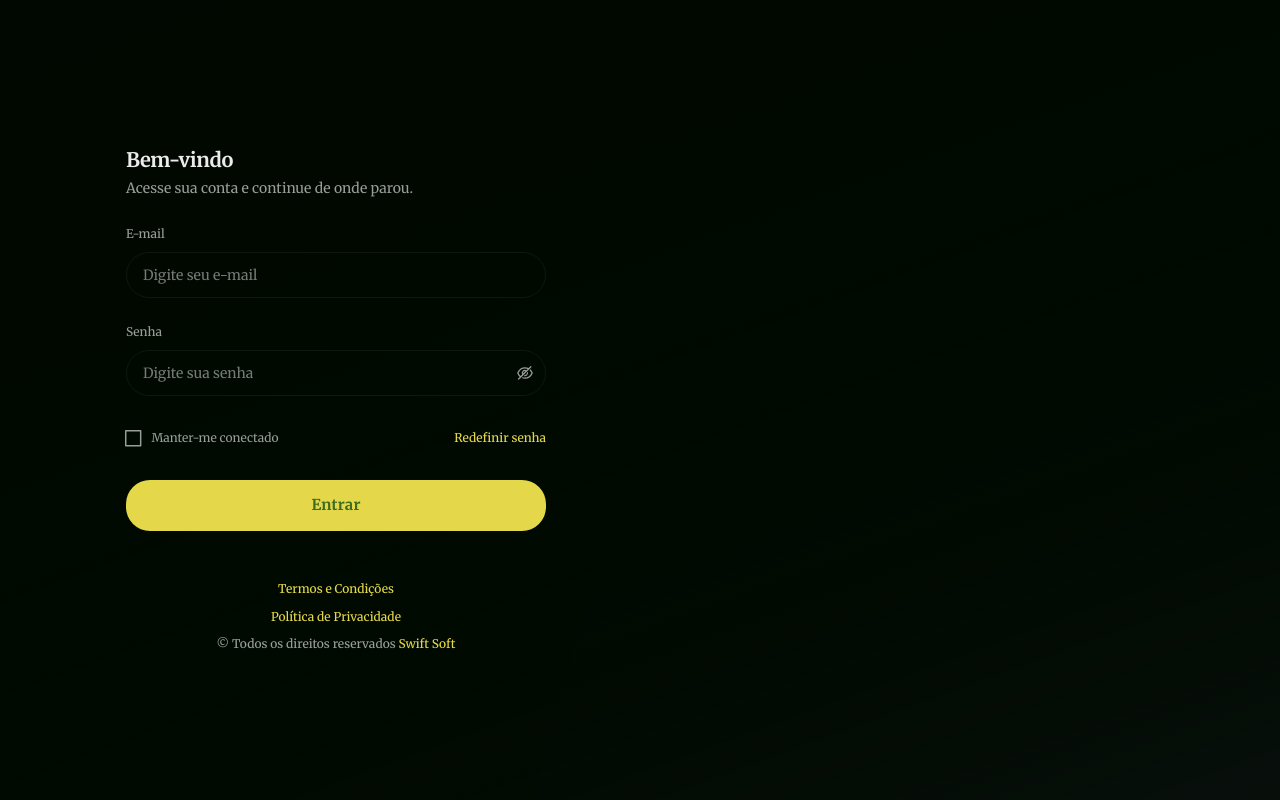
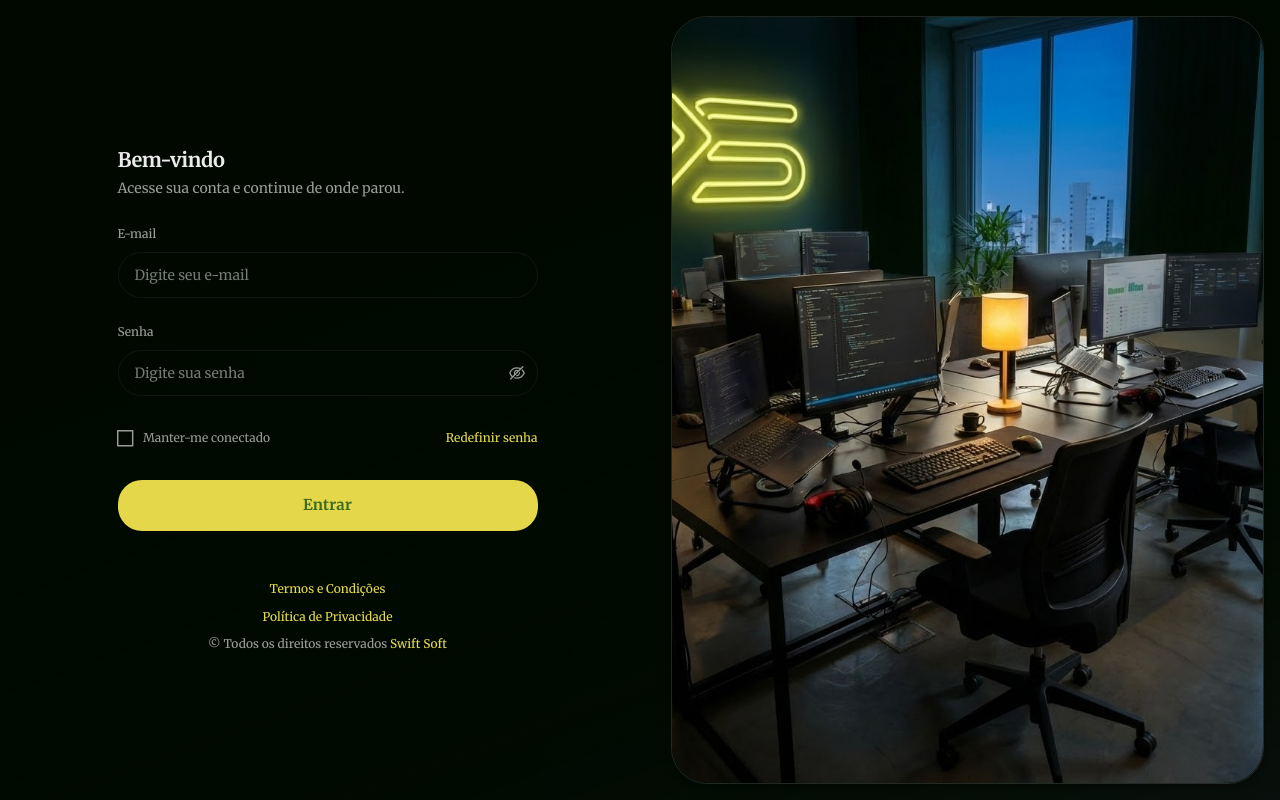
Before and after one commit to swiftsoft-cto/template-web, a React (Vite) app: page / in a window 1280 px wide. Built offline with nearby package versions, Linux system fonts and the light colour scheme.

Commit message:
Refactor Login component: Remove unused feature highlights and related UI elements, and integrate a login image for improved visual presentation.

```diff
--- a/src/pages/auth/jwt/login.tsx
+++ b/src/pages/auth/jwt/login.tsx
@@ -1,100 +1,16 @@
 // material-ui
 import Typography from '@mui/material/Typography';
 import Box from '@mui/material/Box';
-import Card from '@mui/material/Card';
-import Avatar from '@mui/material/Avatar';
 import Link from '@mui/material/Link';
 import Stack from '@mui/material/Stack';
 import { useTheme, alpha } from '@mui/material/styles';
 import useMediaQuery from '@mui/material/useMediaQuery';
 
-// third-party
-import { motion } from 'framer-motion';
-
 // project imports
 import useAuth from 'hooks/useAuth';
 import AuthWrapper from 'sections/auth/AuthWrapper';
 import AuthLogin from 'sections/auth/jwt/AuthLogin';
-
-// ================================|| TIPOS - DESTAQUE DE FUNCIONALIDADE ||================================ //
-
-export interface FeatureHighlight {
-  initial: string;
-  name: string;
-  handle: string;
-  text: string;
-}
-
-const FEATURE_HIGHLIGHTS: FeatureHighlight[] = [
-  {
-    initial: 'T',
-    name: 'Transcrição',
-    handle: 'Áudio e vídeo',
-    text: 'Transcreva reuniões, áudios e vídeos com precisão. Suporte a vários formatos, resumos e exportação para uso em atas e documentos.'
-  },
-  {
-    initial: 'P',
-    name: 'Projeto',
-    handle: 'Organização',
-    text: 'Organize trabalhos em projetos. Acompanhe prazos, tarefas e documentos em um só lugar, com controle de acesso por perfil.'
-  },
-  {
-    initial: 'D',
-    name: 'Documentos jurídicos',
-    handle: 'Processos e contratos',
-    text: 'Gerencie peças processuais, contratos e documentação jurídica com segurança, versionamento e busca integrada.'
-  }
-];
-
-// ================================|| CARTÃO DE FUNCIONALIDADE ||================================ //
-
-function FeatureCard({ feature, delay = 0 }: { feature: FeatureHighlight; delay?: number }) {
-  const theme = useTheme();
-
-  return (
-    <motion.div initial={{ opacity: 0, y: 12 }} animate={{ opacity: 1, y: 0 }} transition={{ duration: 0.4, delay }}>
-      <Card
-        sx={{
-          display: 'flex',
-          alignItems: 'flex-start',
-          gap: 1.5,
-          p: 2,
-          borderRadius: 2,
-          maxWidth: 280,
-          bgcolor: theme.palette.mode === 'dark' ? alpha(theme.palette.common.white, 0.1) : alpha(theme.palette.common.white, 0.92),
-          backdropFilter: 'blur(12px)',
-          border: '1px solid',
-          borderColor: theme.palette.divider,
-          boxShadow: theme.shadows[2]
-        }}
-      >
-        <Avatar
-          sx={{
-            width: 40,
-            height: 40,
-            borderRadius: 2,
-            bgcolor: theme.palette.primary.main,
-            color: theme.palette.primary.contrastText,
-            fontWeight: 700
-          }}
-        >
-          {feature.initial}
-        </Avatar>
-        <Box sx={{ minWidth: 0, flex: 1 }}>
-          <Typography variant="subtitle2" fontWeight={600}>
-            {feature.name}
-          </Typography>
-          <Typography variant="caption" color="text.secondary" display="block">
-            {feature.handle}
-          </Typography>
-          <Typography variant="body2" color="text.secondary" sx={{ mt: 0.5, lineHeight: 1.5 }}>
-            {feature.text}
-          </Typography>
-        </Box>
-      </Card>
-    </motion.div>
-  );
-}
+import loginImage from 'assets/images/cases/login.png';
 
 // ================================|| JWT - ENTRAR ||================================ //
 
@@ -170,31 +86,29 @@ export default function Login() {
               flex: 1,
               position: 'relative',
               minHeight: 320,
-              overflow: 'hidden'
+              overflow: 'hidden',
+              borderRadius: 3,
+              border: '1px solid',
+              borderColor: alpha(theme.palette.common.white, 0.12),
+              boxShadow: theme.shadows[4],
+              m: 2
             }}
           >
-            {/* Destaques de funcionalidades: mesma largura e alinhamento da imagem */}
             <Box
+              component="img"
+              src={loginImage}
+              alt="Login"
               sx={{
                 position: 'absolute',
-                bottom: theme.spacing(3),
+                top: 0,
                 left: 0,
-                right: theme.spacing(2),
-                display: 'grid',
-                gridTemplateColumns: {
-                  xs: '1fr',
-                  md: 'repeat(2, 1fr)',
-                  lg: 'repeat(3, 1fr)'
-                },
-                gap: 2,
-                alignItems: 'end',
-                px: 2
+                width: '100%',
+                height: '100%',
+                objectFit: 'cover',
+                objectPosition: 'center',
+                borderRadius: 3
               }}
-            >
-              <FeatureCard feature={FEATURE_HIGHLIGHTS[0]} delay={0.3} />
-              <FeatureCard feature={FEATURE_HIGHLIGHTS[1]} delay={0.45} />
-              <FeatureCard feature={FEATURE_HIGHLIGHTS[2]} delay={0.6} />
-            </Box>
+            />
           </Box>
         )}
       </Box>
```
